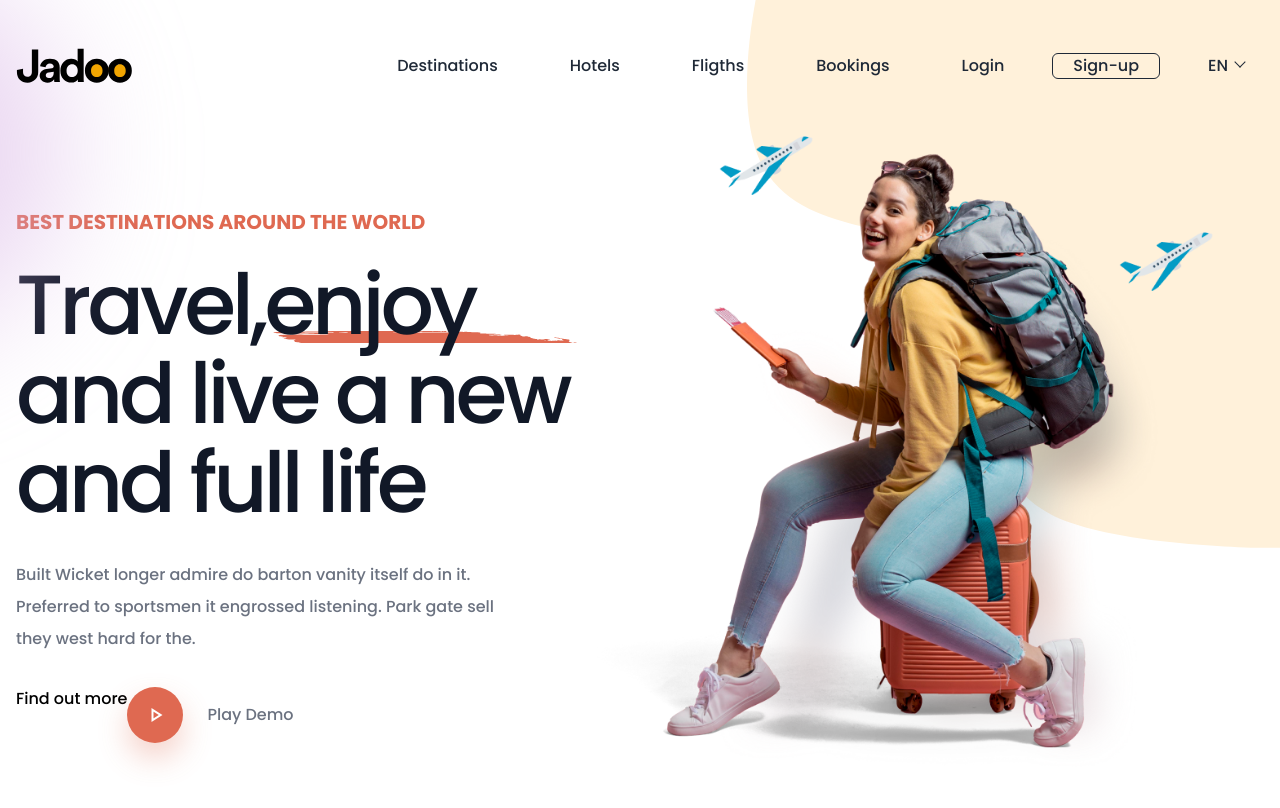
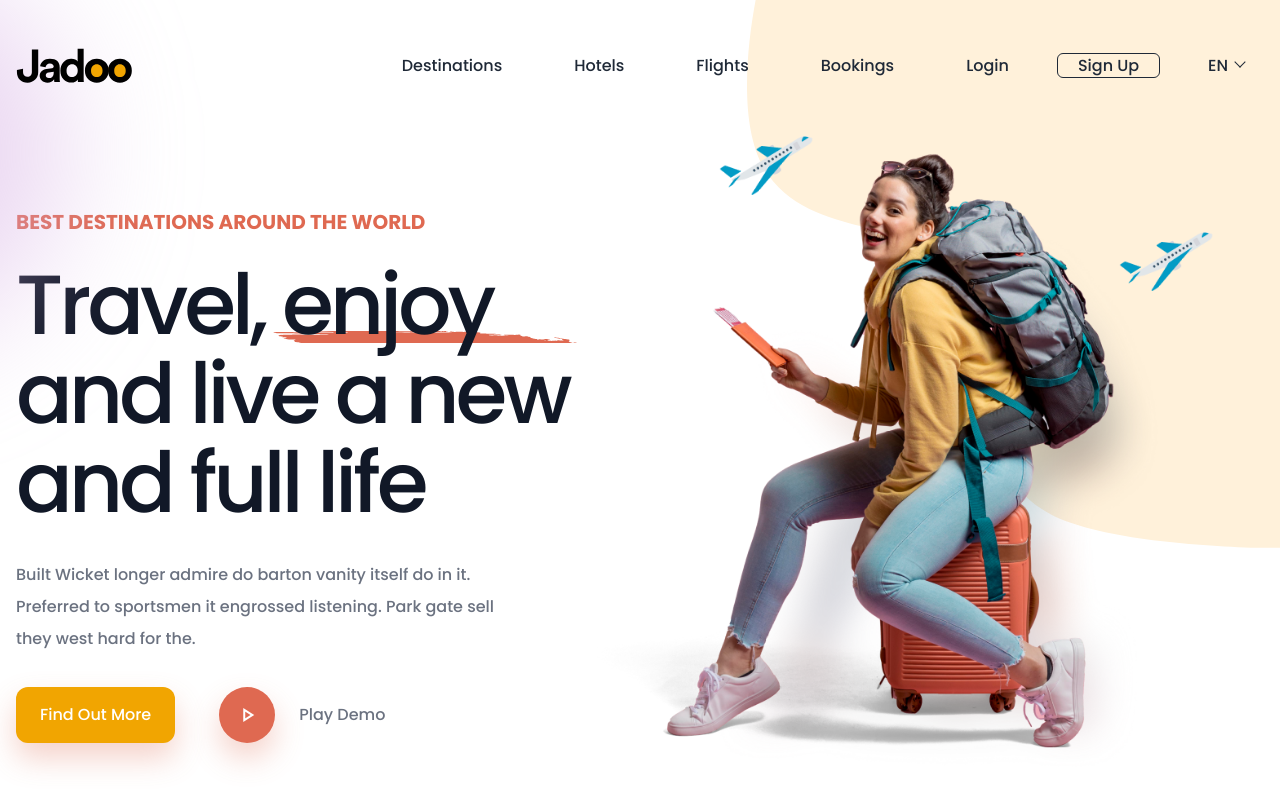
Before and after one commit to Kukuh2307/Nextjs-Jadoo, a Next.js app: page / in a window 1280 px wide. Shown: the top 808 px of the page. Built offline with nearby package versions, Linux system fonts and the light colour scheme; a web font is replaced by a local one.

Commit message:
memperbaiki a inside component link

```diff
--- a/src/components/Header/index.js
+++ b/src/components/Header/index.js
@@ -15,44 +15,42 @@ export default function Header() {
                 <li className="">
                   {/* Destinations */}
                   <Link href="/Destinations" legacyBehavior>
-                    <h6 className="px-9 text-gray-800">Destinations</h6>
+                    <a href="/Destinations" className=' px-9 text-gray-800'>Destinations</a>
                   </Link>
                 </li>
 
                 {/* Hotels */}
                 <li>
                   <Link href="/Hotels" legacyBehavior>
-                    <h6 className="px-9 text-gray-800">Hotels</h6>
+                    <a href="/Hotels" className=' px-9 text-gray-800'>Hotels</a>
                   </Link>
                 </li>
 
                 {/* Fligths */}
                 <li>
                   <Link href="/Fligths" legacyBehavior>
-                    <h6 className="px-9 text-gray-800">Fligths</h6>
+                  <a href="/Flights" className=' px-9 text-gray-800'>Flights</a>
                   </Link>
                 </li>
 
                 {/* Bookings */}
                 <li>
                   <Link href="/Bookings" legacyBehavior>
-                    <h6 className="px-9 text-gray-800">Bookings</h6>
+                  <a href="/Bookings" className=' px-9 text-gray-800'>Bookings</a>
                   </Link>
                 </li>
 
                 {/* Login */}
                 <li>
                   <Link href="/Login" legacyBehavior>
-                    <h6 className="px-9 text-gray-800">Login</h6>
+                  <a href="/Login" className=' px-9 text-gray-800'>Login</a>
                   </Link>
                 </li>
 
                 {/* Sign-up */}
                 <li>
                   <Link href="/Sign-up" legacyBehavior>
-                    <h6 className="px-5 text-gray-800 border border-gray-800 rounded-md mx-3">
-                      Sign-up
-                    </h6>
+                    <a href="/Sign-up" className="px-5 text-gray-800 border border-gray-800 rounded-md mx-3">Sign Up</a>
                   </Link>
                 </li>
 
--- a/src/pages/index.tsx
+++ b/src/pages/index.tsx
@@ -46,7 +46,7 @@ export default function Home() {
               <h1 className="text-accent-2 font-bold text-xl uppercase mb-6">Best Destinations around the world</h1>
 
               <h2 className="text-gray-900 font-serif text-[84px] leading-[89px] tracking-tighter mb-8">Travel,
-              <span className="relative">enjoy
+              <span className="relative"> enjoy
               <span className="absolute left-0 top-full -mt-8 -z-10"><Decortext className="w-[385px] h-[12px] fill-accent-2"/></span>
               </span> and live a new and full life</h2>
 
@@ -56,9 +56,8 @@ export default function Home() {
               <div className="flex">
                 <Link
                   href="/findOutMore"
-                  className="mr-11 bg-accent-1 shadow-custom-1 px-6 py-4 text-white rounded-xl"
                   legacyBehavior>
-                  <h6>Find out more</h6>
+                    <a href="findOutMore" className="mr-11 bg-accent-1 shadow-custom-1 px-6 py-4 text-white rounded-xl">Find Out More</a>
                 </Link>
 
                 {/* bagian bottom play demo */}
```
